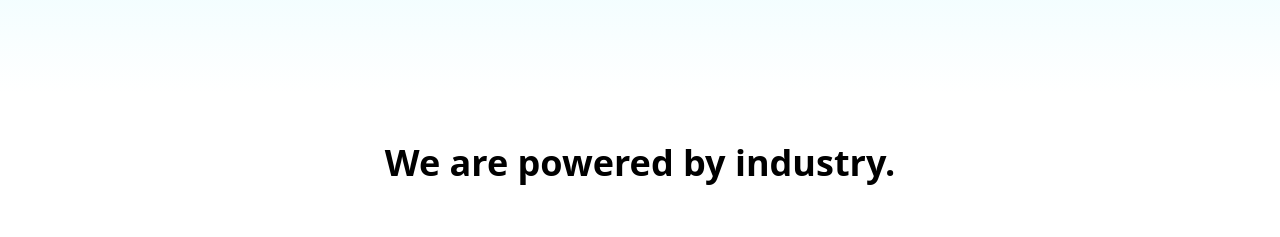
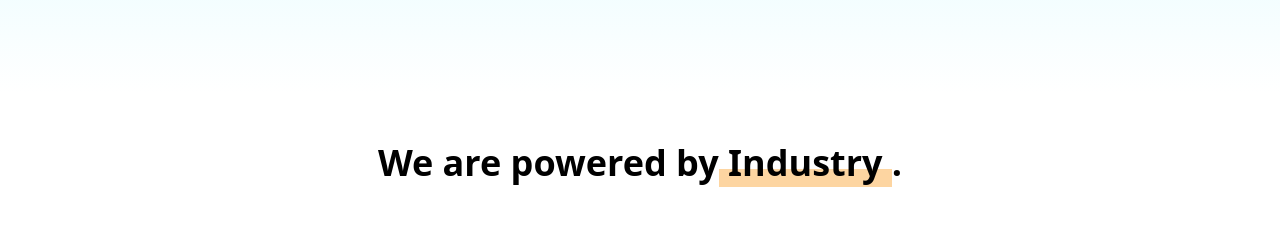
Before and after one commit to noxiousghost/Ekta-Global, a React (Vite) app in the folder Client/: page / in a window 1280 px wide. Shown: the part 920-1157 px from the top of the page. Built offline with nearby package versions, Linux system fonts and the light colour scheme.

Commit message:
Add Heading Decoration

```diff
--- a/Client/src/Components/Sponsor.jsx
+++ b/Client/src/Components/Sponsor.jsx
@@ -45,7 +45,8 @@ function Sponsor() {
       <div className="container max-w-screen-xl mx-auto px-4 sm:px-6 lg:px-8">
         <div className="mb-16 text-center">
           <h2 className="text-4xl font-bold font-dmSans">
-            We are powered by industry.
+            We are powered by
+            <span className="bg-title-clr">&nbsp;Industry&nbsp;</span>.
           </h2>
         </div>
         <div className="slider-container">
--- a/Client/tailwind.config.js
+++ b/Client/tailwind.config.js
@@ -3,6 +3,9 @@ export default {
   content: ["./index.html", "./src/**/*.{js,ts,jsx,tsx}"],
   theme: {
     extend: {
+      backgroundImage: {
+        "title-clr": "linear-gradient(0deg, #fdd5a1 36%, transparent 0%)",
+      },
       fontFamily: {
         dmSans: ["DM+Sans", "sans-serif"],
         roboto: ["Roboto", "sans-serif"],
```
